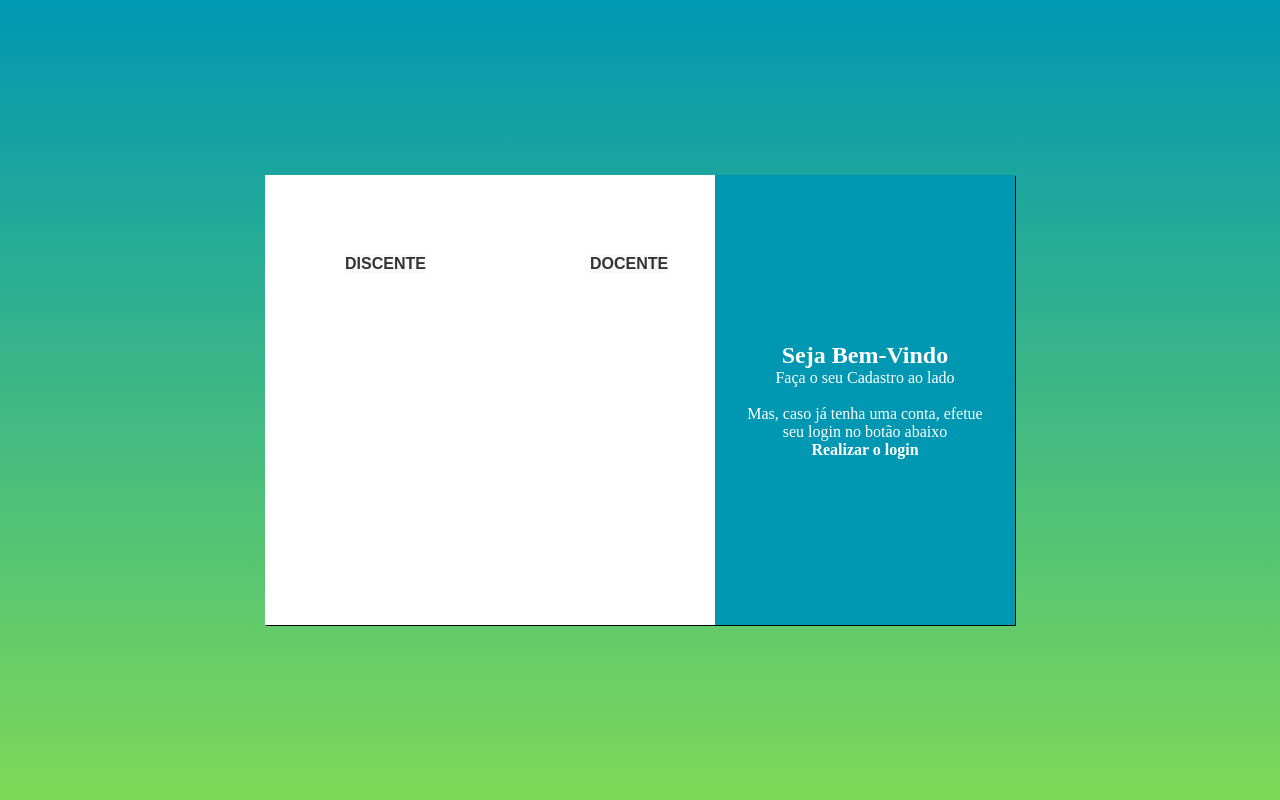
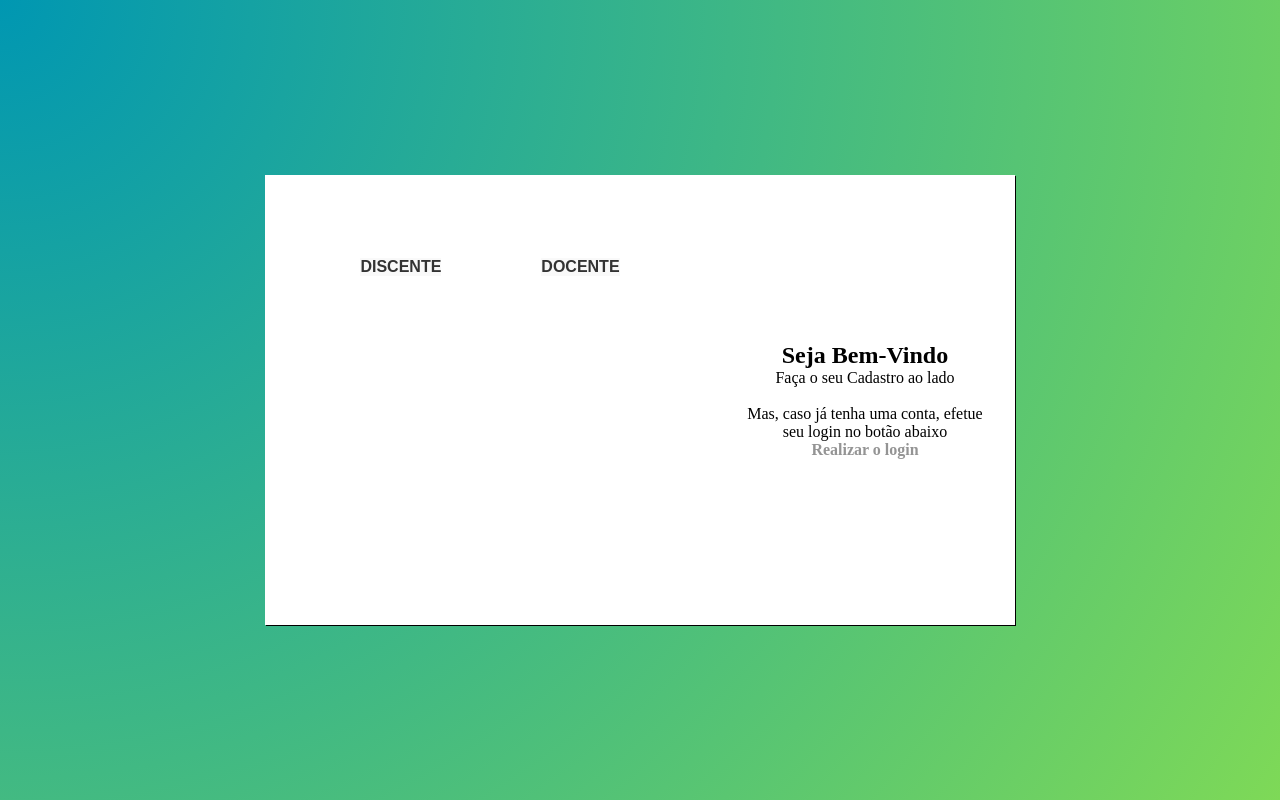
Before and after one commit to IanMRS/PI_Paranhos_Fabinho, a PHP site: page /CADASTRO/cadastro.html in a window 1280 px wide. Run offline with PHP 8.4, Linux system fonts and the light colour scheme.

Commit message:
Alterações em Aula

```diff
--- a/PROJETO INTEGRADOR/CADASTRO/cadastro.html
+++ b/PROJETO INTEGRADOR/CADASTRO/cadastro.html
@@ -9,8 +9,7 @@
 </head>
 <body>
           <div class="container">
-            <div class="box-cadastro">
-            <div class="column-left">
+            <div class="form-box">
                 <div class="linha"></div>
                 <div class="dropdown">
                 <button class="dropdown-button" onclick="toggleDropdown()">DISCENTE</button>
@@ -21,6 +20,8 @@
                         <label>Nome:</label>
                         <input type="text" name="nome" required>
                       </div>
+                      <label for="matricula">Matrícula:</label>
+                        <input type="text" id="matricula" name="matricula" required>
                       <div class="input-drop">
                         <label>E-mail institucional:</label>
                         <input type="email" name="email" required>
@@ -28,6 +29,7 @@
                       <div class="input-drop">
                         <label for="CURSO">Cursos:</label>
                         <select id="cursos" name="cursos" required>
+                          <option value="">Escolher Curso</option>
                           <option value="EI">Informática</option>
                           <option value="ED">Edificações</option>
                           <option value="EMA">Meio-Ambiente</option>
@@ -36,6 +38,7 @@
                       <div class="input-drop">
                         <label>Turma:</label>
                         <select id="turma" name="turma" required>
+                          <option value="">Escolher Turma</option>
                           <option value="11">11</option>
                           <option value="12">12</option>
                           <option value="21">21</option>
@@ -43,6 +46,7 @@
                           <option value="31">31</option>
                           <option value="32">32</option>
                           <option value="41">41</option>
+                          <option value="42">42</option>
                         </select>
                       </div>
                       <div class="input-drop">
@@ -53,10 +57,10 @@
                       <div class="input-drop">
                         <label for="senha">Senha:</label>
                         <input type="password" id="senha" name="senha" required>
+                        <label for="confirmar-senha">Confirmar Senha:</label>
+                        <input type="password" id="confirmar-senha" name="confirmar-senha" required>
+                        <br>
 
-                        <br>
-                        <label for="confirmar-senha">matricula:</label>
-                        <input type="text" id="confirmar-senha" name="matricula">
                         <p id="mensagem-senha"></p>
                       </div>
                       <input type="submit" name="enviar">
@@ -89,6 +93,7 @@
                               <div class="input-drop">
                                 <label for="curso">Curso responsável:</label>
                                 <select id="cursos" name="cursos" required>
+                                  <option value="">Escolher Curso</option>
                                   <option value="EI">Informática</option>
                                   <option value="ED">Edificações</option>
                                   <option value="EMA">Meio-Ambiente</option>
@@ -116,9 +121,6 @@
                         </div>
                       </div>
                     </div>
-
-
-                        </div><!-- column-left -->
                     <div class="column-right">
                       <h2>Seja Bem-Vindo</h2>
                       <p>Faça o seu Cadastro ao lado</p>
--- a/PROJETO INTEGRADOR/CSS/style.css
+++ b/PROJETO INTEGRADOR/CSS/style.css
@@ -26,7 +26,7 @@ body{
         justify-content: center;
         align-items: center;
         min-height: 100vh;
-        background:linear-gradient(var(--p-16), var(--p-15)) ;
+        background:radial-gradient(circle at 0% 0%, var(--p-16), var(--p-15)) ;
 }
 .container{
   position: relative;
@@ -44,8 +44,7 @@ body{
   justify-content: center;
   text-align: center;
   left: 0;
-  padding: 20px 20px;
-  border:  2px solid black;
+  padding: 35px 20px;
 }
 .form-box h2{
   font-size: 32px;
@@ -65,6 +64,7 @@ body{
   border: solid 2px black;
   border-radius: 8px;
   outline: none;
+  padding-left: 10px;
 }
 .input label{
   position: absolute;
@@ -103,18 +103,18 @@ cursor: pointer;
   top: 0;
   width: 40%;
   height: 100%;
-  background: #0097B2;
+  background: none;
   right: 0;
   display: flex;
   flex-direction: column;
   justify-content: center;
   align-items: center;
   text-align: center;
-  color: #fff;
+  color: #000000;
 }
 .column-right a{
   font-size: 16px;
-  color: #ffffff;
+  color: #949494;
   text-decoration: none;
   font-weight: 600;
 }
@@ -124,12 +124,30 @@ p{
 .column-right a:hover{
   text-decoration: underline;
 }
+.linha{
+  position: relative;
+}
+.linha::before {
+  content: '';
+  position: absolute;
+  top: 0;
+  bottom: 0;
+  left: 50%;
+  width: 1px;
+  background-color: #000;
+  transform: translateX(-50%);
+}
+.img{
+  position: absolute;
+  top: 25px;
+  left: 30px;
+}
 
 /*Tudo sobre o dropdown --- do SIGNUP  */
 .dropdown {
           position: relative;
           display: inline-block;
-          padding: 5em;
+          padding: 3em;
           margin-bottom: 24em;
         }
 
--- a/PROJETO INTEGRADOR/LOGIN/index.html
+++ b/PROJETO INTEGRADOR/LOGIN/index.html
@@ -10,6 +10,9 @@
 <body>
           <div class="container">
             <div class="form-box login">
+                <div class="img">
+                    <img src="../CSS/logo_if.png" width="50px">
+                </div>
                 <h2 class="title">Efetue seu login</h2>
                 <p class="">Número de SIAPE ou Matrícula:</p>
 
@@ -34,6 +37,8 @@
     </form>
     <!--FORMULARIO-->
 
+<div class="linha"></div>
+
 </div>
 <div class="column-right">
     <h2>Olá Novamente</h2>
```
